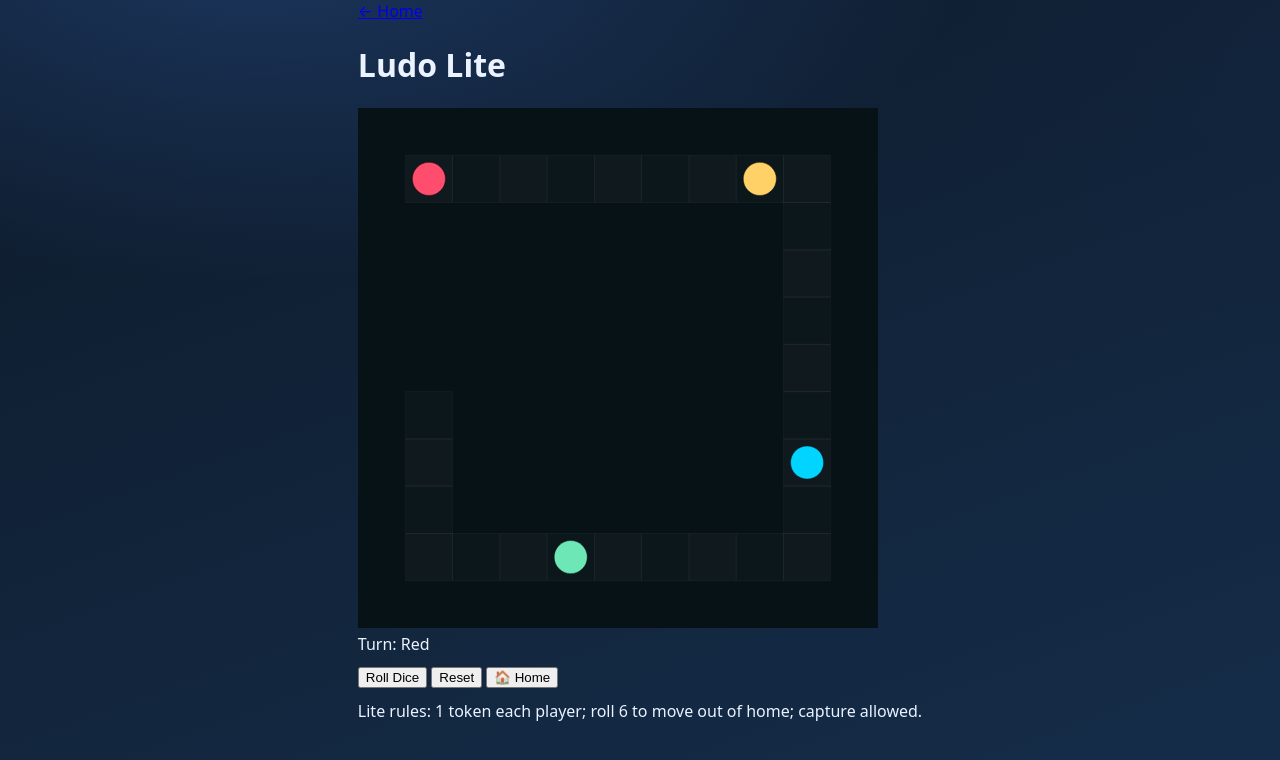
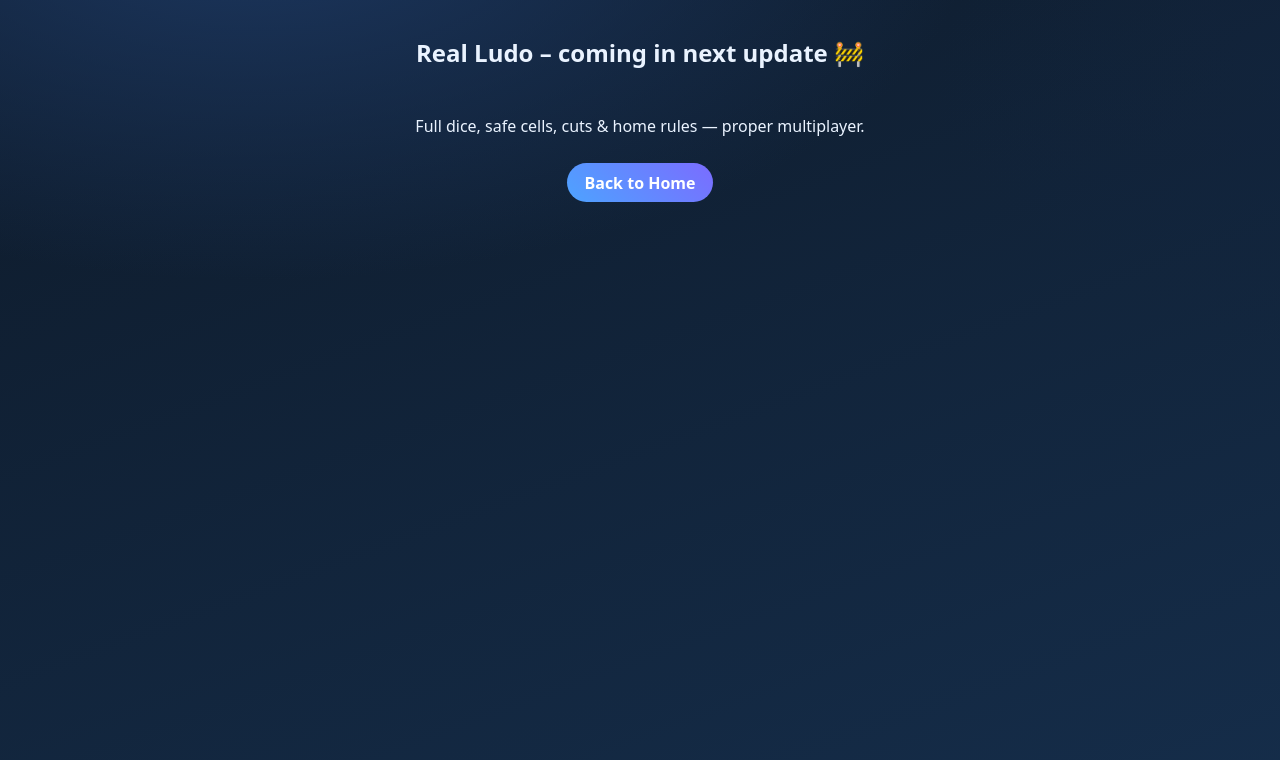
Before and after one commit to gautamthapliyal01-oss/Snake_game, a plain HTML site: page ludo.html in a window 1280 px wide. Drawn offline with Linux system fonts and the light colour scheme.

Commit message:
Update ludo.html

```diff
--- a/ludo.html
+++ b/ludo.html
@@ -1,27 +1,18 @@
-<!doctype html>
+<!DOCTYPE html>
 <html lang="en">
-<head><meta charset="utf-8"><meta name="viewport" content="width=device-width,initial-scale=1">
-  <title>Ludo Lite • Gautam</title>
-  <link rel="stylesheet" href="style.css">
+<head>
+<meta charset="UTF-8"><meta name="viewport" content="width=device-width, initial-scale=1.0">
+<title>Ludo (Rebuild)</title>
+<link rel="stylesheet" href="style.css">
+<style>
+  .wrap{display:flex;flex-direction:column;align-items:center;gap:10px;padding:16px;text-align:center}
+</style>
 </head>
-<body class="bg">
-  <div class="page">
-    <a class="back btn" href="index.html">← Home</a>
-    <h1 class="page-title">Ludo Lite</h1>
-
-    <div class="row" style="align-items:flex-start;gap:18px">
-      <canvas id="ludoCanvas" width="520" height="520" class="panel"></canvas>
-      <div class="panel info">
-        <div class="badge">Turn: <span id="lTurn">Red</span></div>
-        <div style="margin-top:10px" class="controls">
-          <button id="rollBtn" class="btn">Roll Dice</button>
-          <button id="resetBtn" class="btn">Reset</button>
-          <button onclick="location.href='index.html'" class="btn">🏠 Home</button>
-        </div>
-        <div style="margin-top:12px" class="note">Lite rules: 1 token each player; roll 6 to move out of home; capture allowed.</div>
-      </div>
-    </div>
+<body>
+  <div class="wrap">
+    <h2>Real Ludo – coming in next update 🚧</h2>
+    <p>Full dice, safe cells, cuts & home rules — proper multiplayer.</p>
+    <a class="play-btn" href="index.html">Back to Home</a>
   </div>
-  <script src="ludo.js"></script>
 </body>
 </html>
```
